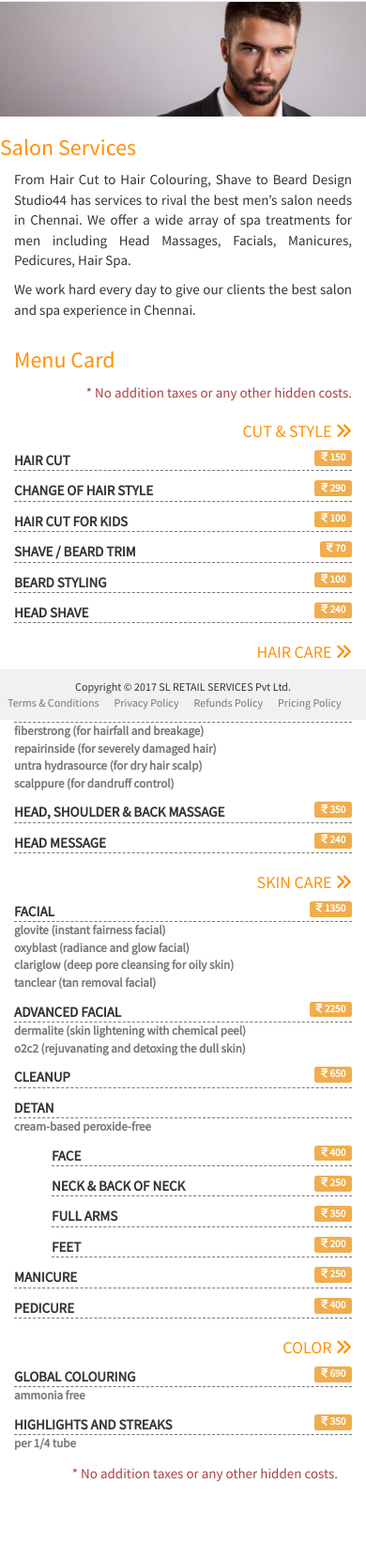
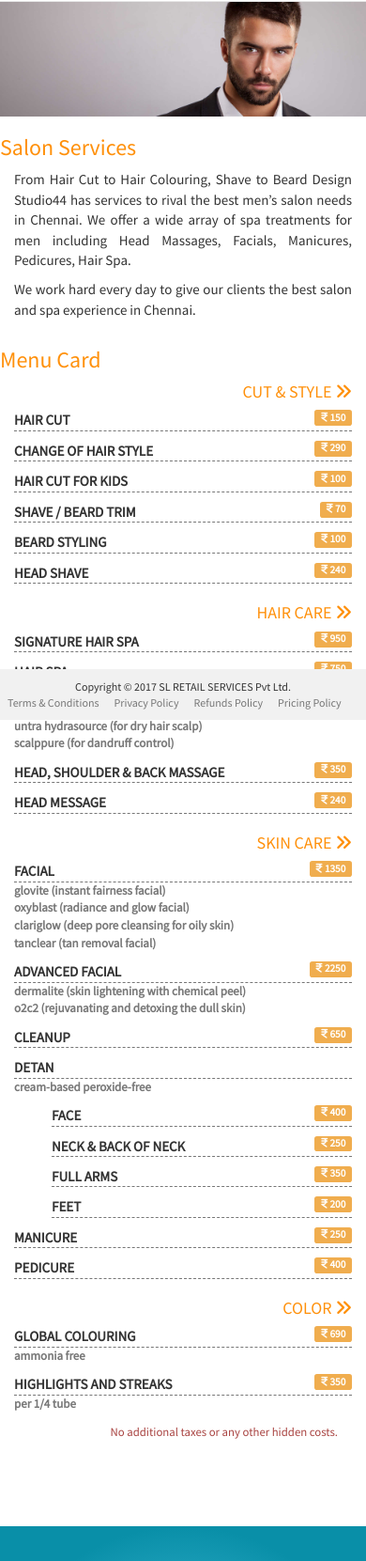
Before and after one commit to pranavsolutions/Studio44, a plain HTML site: page mens-salon-spa-services-chennai.html in a window 390 px wide. Shown: the part 78-1739 px from the top of the page at 94% size. Drawn offline with nearby package versions, Linux system fonts and the light colour scheme.

Commit message:
Fixed spelling and removed * from additional cost text

```diff
--- a/mens-salon-spa-services-chennai.html
+++ b/mens-salon-spa-services-chennai.html
@@ -65,17 +65,8 @@
                         <p>We work hard every day to give our clients the best salon and spa experience in Chennai.</p>
                   </div>
             </div>
-
             <div class="row">
-                  <div class="col-md-9">
-                        <h3>Menu Card</h3>
-                        <p class="text-right text-danger">* No addition taxes or any other hidden costs.</p>
-                  </div>
-                  <div class="col-md-3">
-
-                  </div>
-            </div>
-            <div class="row">
+                  <h3>Menu Card</h3>
                   <div class="col-md-3 text-right">
                         <h4>CUT & STYLE <i class="fa fa-angle-double-right"></i></h4>
                   </div>
@@ -161,7 +152,7 @@
             </div>
             <div>
                   <div class="col-md-9">
-                        <p class="text-right text-danger">* No addition taxes or any other hidden costs.</p>
+                        <small><p class="text-right text-danger">No additional taxes or any other hidden costs.</p></small>
                   </div>
                   <div class="col-md-3">
                   </div>
```
Also changed, not shown: mens-groom-wedding-makeup-facial-chennai.html (+2 -2 lines).
